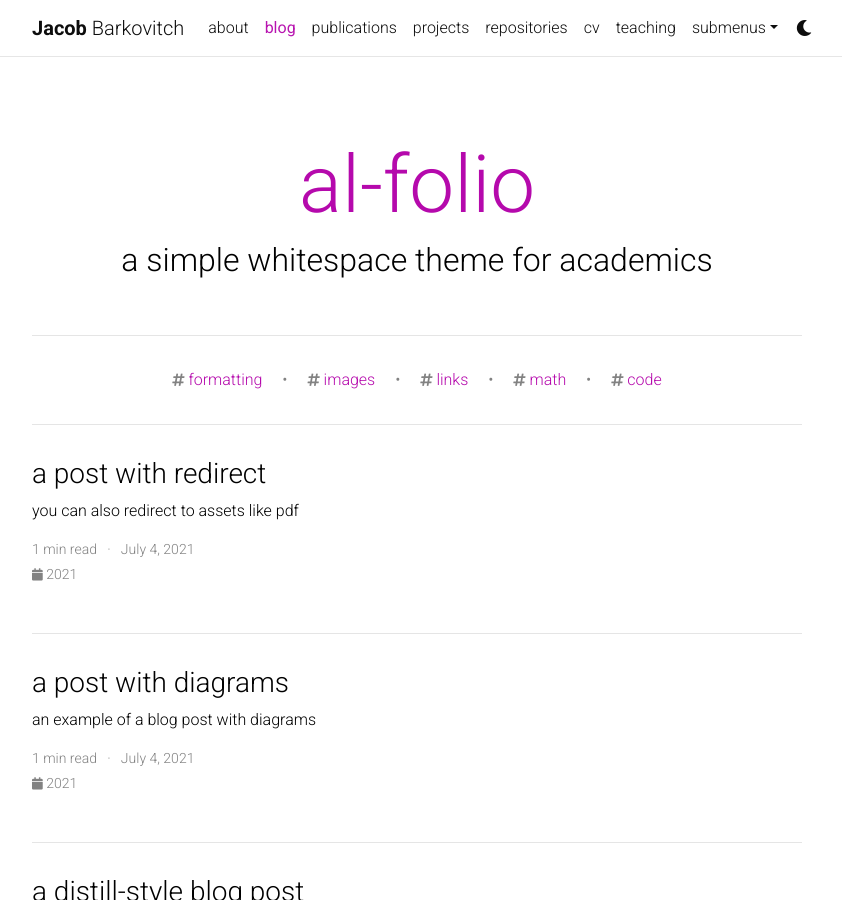
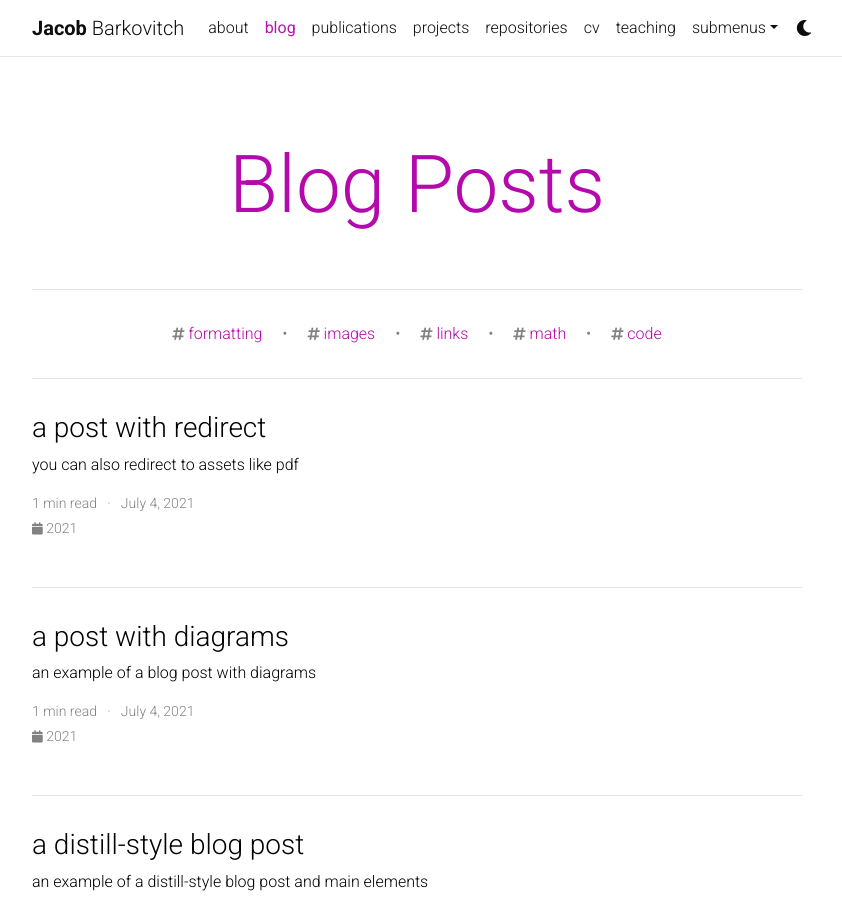
Before and after one commit to jakebarkovitch/jakebarkovitch.github.io, a Jekyll site: the page built from blog/index.html, in a window 1280 px wide and 900 px high. Shown: the whole window, without its empty margins (223-1065 px from the left). Built offline with Jekyll 4.4.1, drawn with Linux system fonts in a browser that asks for light colours; the list of posts is cut into pages by our own code; comment, search, counter and statistics services are not loaded; a style sheet for code colours, icons or effects is not loaded.

Commit message:
Update _config.yml

```diff
--- a/_config.yml
+++ b/_config.yml
@@ -111,9 +111,9 @@
 # Blog
 # -----------------------------------------------------------------------------
 
-blog_name: al-folio # blog_name will be displayed in your blog page
+blog_name: Blog Posts # blog_name will be displayed in your blog page
 blog_nav_title: blog # your blog must have a title for it to be displayed in the nav bar
-blog_description: a simple whitespace theme for academics
+blog_description:
 permalink: /blog/:year/:title/
 
 # Pagination
```
